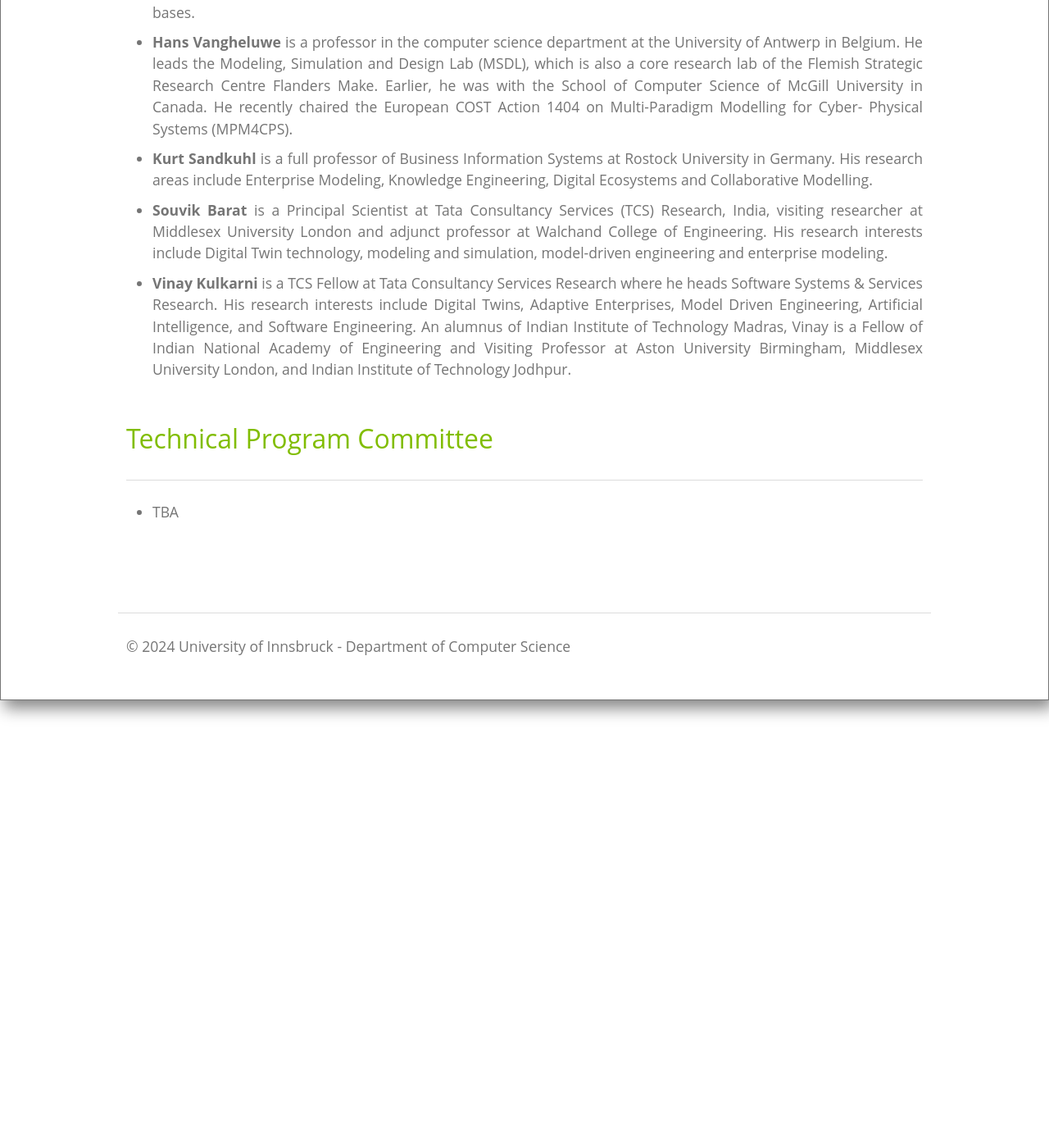
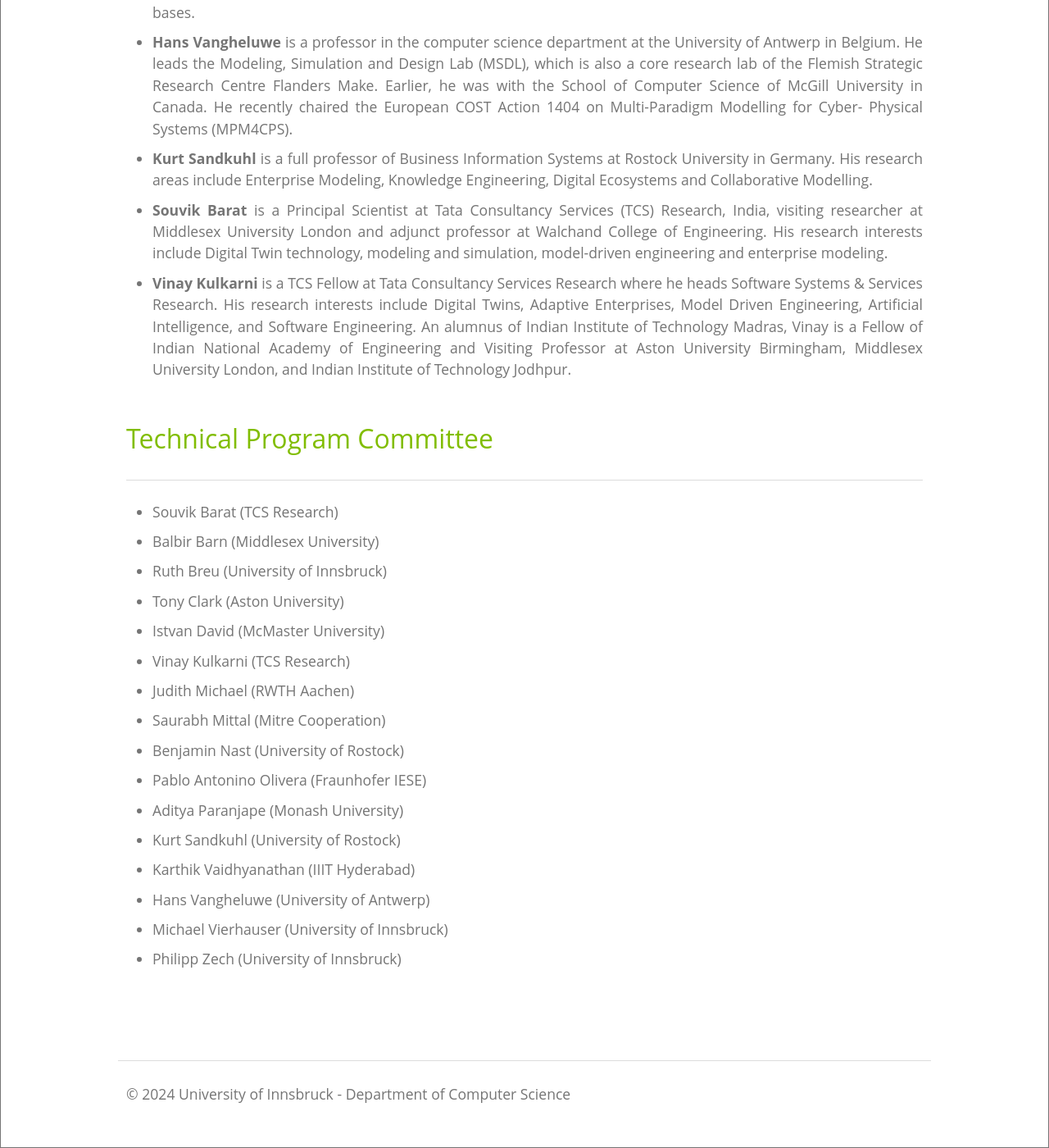
Before and after one commit to phizech/m4s.github.io, a Jekyll site: the page built from index.html, in a window 1280 px wide and 1400 px high, scrolled down 4493 px. Shown: the whole window at 82% size. Built offline with Jekyll 4.4.1, drawn with Linux system fonts in a browser that asks for light colours.

Commit message:
Update index.html

```diff
--- a/index.html
+++ b/index.html
@@ -178,7 +178,22 @@
          <h2 id="tpc">Technical Program Committee</h2>
          <hr>
          <ul>
-            <li>TBA</li>
+            <li>Souvik Barat (TCS Research)</li>
+            <li>Balbir Barn (Middlesex University)</li>
+            <li>Ruth Breu (University of Innsbruck)</li>
+            <li>Tony Clark (Aston University)</li>
+            <li>Istvan David (McMaster University)</li>
+            <li>Vinay Kulkarni (TCS Research)</li>
+            <li>Judith Michael (RWTH Aachen)</li>
+            <li>Saurabh Mittal (Mitre Cooperation)</li>
+            <li>Benjamin Nast (University of Rostock)</li>
+            <li>Pablo Antonino Olivera (Fraunhofer IESE)</li>
+            <li>Aditya Paranjape (Monash University)</li>
+            <li>Kurt Sandkuhl (University of Rostock)</li>
+            <li>Karthik Vaidhyanathan (IIIT Hyderabad)</li>
+            <li>Hans Vangheluwe (University of Antwerp)</li>
+            <li>Michael Vierhauser (University of Innsbruck)</li>
+            <li>Philipp Zech (University of Innsbruck)</li>
          </ul>
       </div>
    </body>
```
